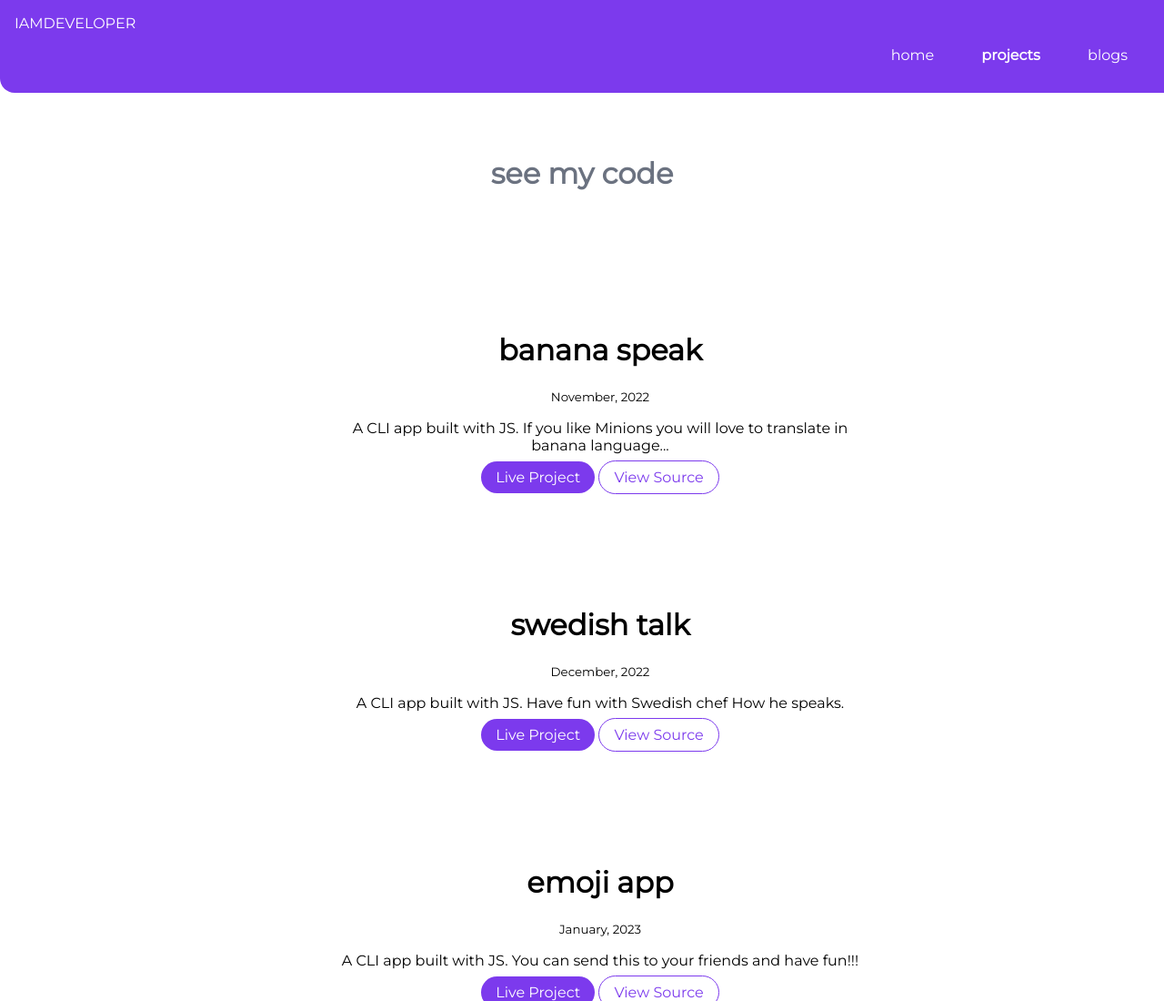
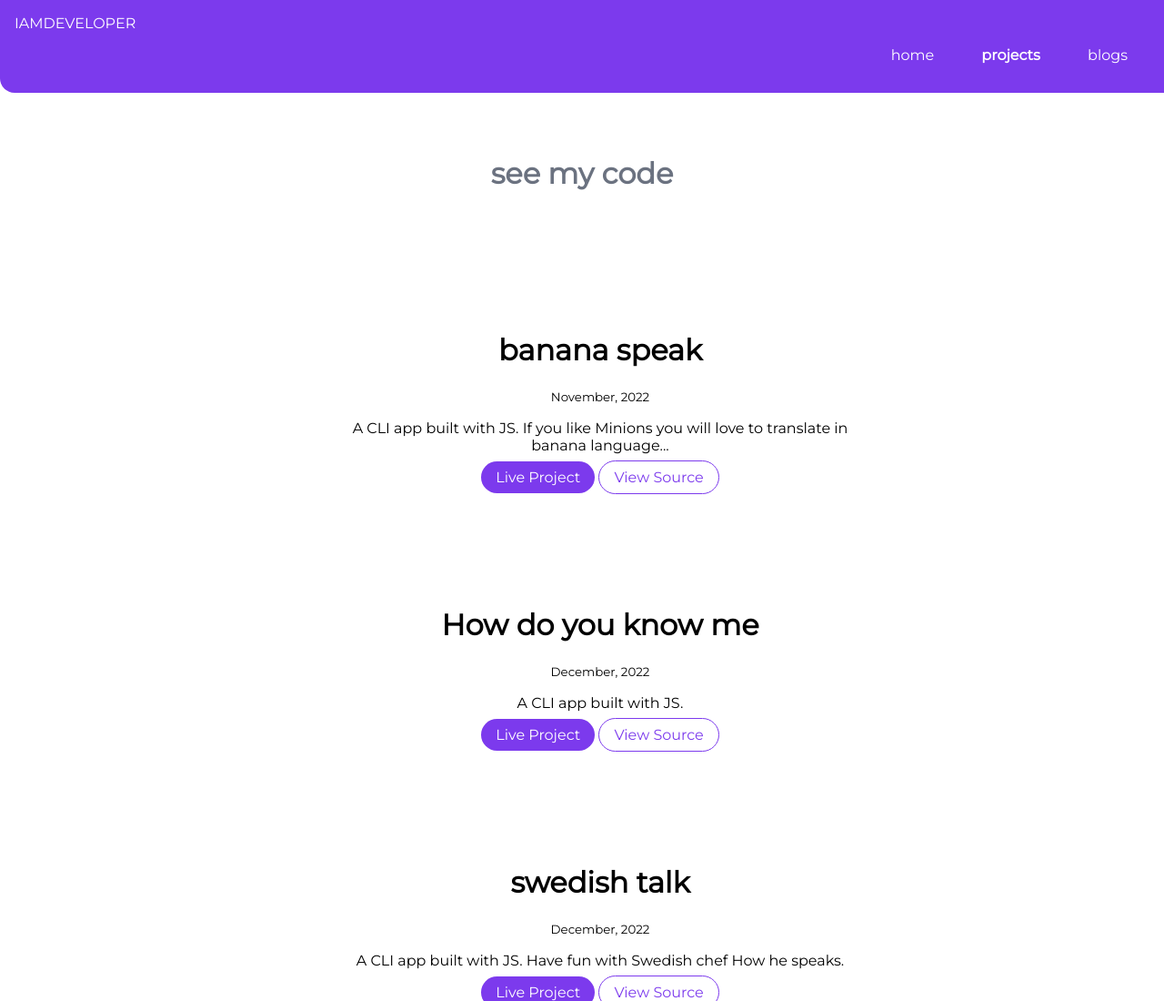
Before and after one commit to shraddhav03/Shraddha-portfolio, a plain HTML site: page projects.html in a window 1280 px wide. Shown: the top 1100 px of the page at 91% size. Drawn offline with Linux system fonts and the light colour scheme.

Commit message:
Update projects.html

```diff
--- a/projects.html
+++ b/projects.html
@@ -41,6 +41,19 @@
             </p>
             <a class="link link-primary" href="https://banana-talk-shrver.netlify.app">Live Project</a>
             <a class="link link-secondary" href="https://github.com/shraddhav03/banana-speak.git">View Source</a>
+            </div>
+       </li>
+    </ul>
+    <ul class = "list-non-bullet">
+        <li>
+            <div class="showcase-list container container-center">
+                <h1>How do you know me</h1>
+            <small>December, 2022</small>
+            <p>
+                A CLI app built with JS.
+            </p>
+            <a class="link link-primary" href="replit.com/@ShraddhaVerma1/How-do-you-know-me">Live Project</a>
+            <a class="link link-secondary" href="https://github.com/shraddhav03/swedish-talk.git">View Source</a>
             </div>
        </li>
     </ul>
```
